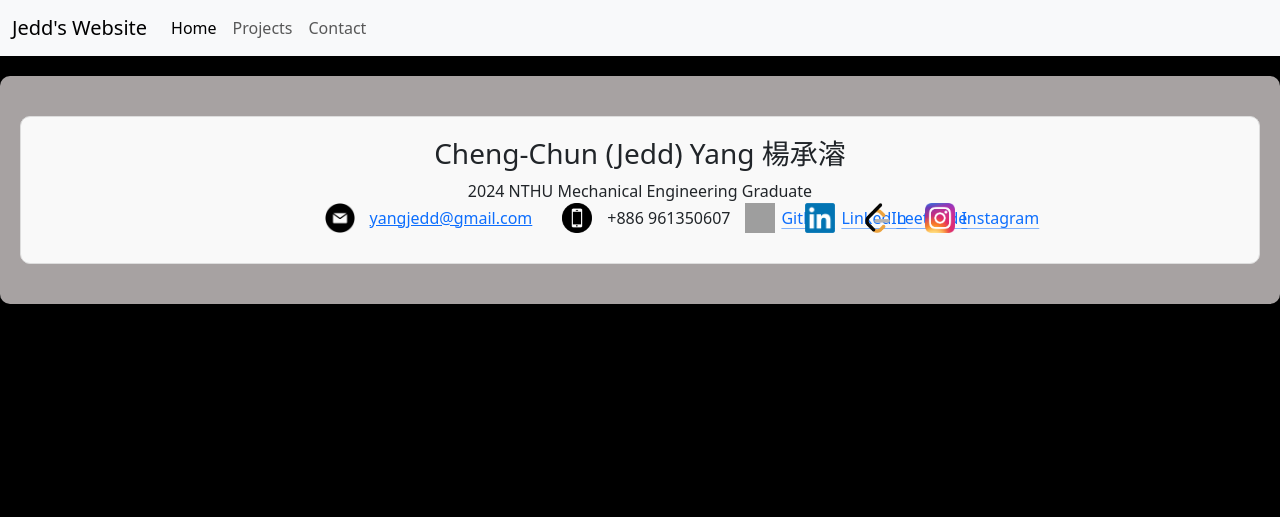
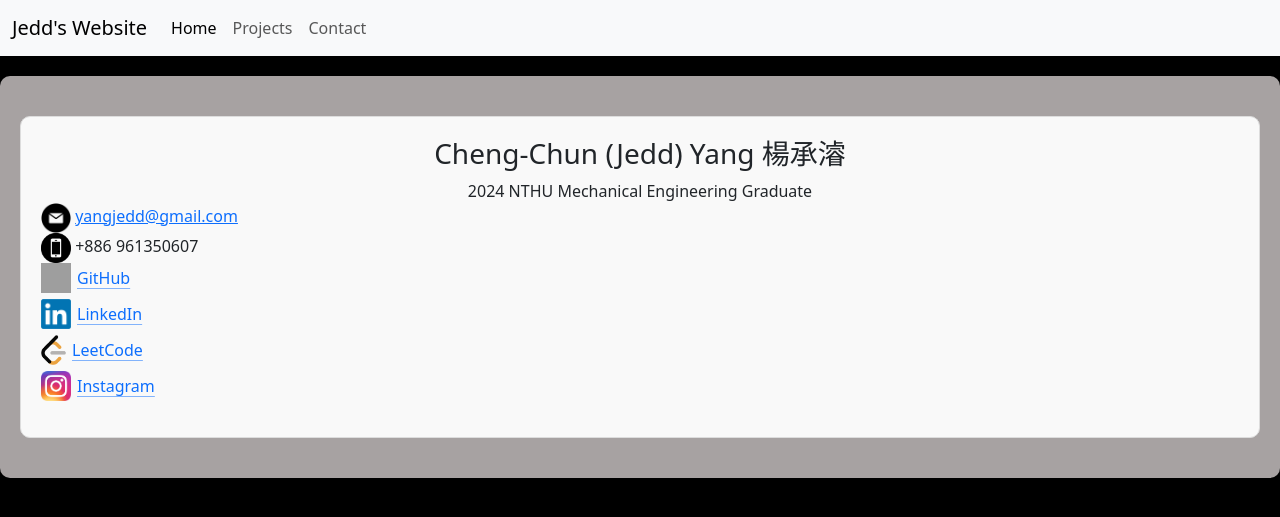
Before and after one commit to jeddiot/jedd-cv, a Jekyll site: the page built from contact.html, in a window 1280 px wide. Shown: the top 517 px of the page. Built offline with Jekyll 4.4.1, drawn with Linux system fonts in a browser that asks for light colours; grey boxes are pictures that could not be loaded.

Commit message:
Updated format

```diff
--- a/index.html
+++ b/index.html
@@ -9,7 +9,7 @@
     <pre id="code-block">
         <code>
             int main() {
-                cout<<""Hello, world, this is Jedd."";
+                cout<<"Hello, world, this is Jedd.";
             }
         </code>
     </pre>
--- a/style.css
+++ b/style.css
@@ -11,16 +11,15 @@
     background-color: #000000 !important;
 }
 
-/* .code-container {
+.code-container {
     display: block;
     margin: 0 auto;
-    background-color: #2d2d2d;
+    background-color: #1e1e1e;
     color: #f5f5f5;
     border-radius: 10px;
     overflow: hidden;
     box-shadow: 0 0 15px rgba(0, 0, 0, 0.2);
     width: 80%;
-    max-width: 800px;
 }
 
 .code-header {
@@ -30,7 +29,7 @@
     font-size: 18px;
     font-weight: bold;
     text-align: center;
-} */
+}
 
 /* Styled code area */
 pre {
@@ -125,7 +124,6 @@
 }
 
 .contact-info {
-    display: flex;
     flex-wrap: wrap; /* Allow elements to wrap to the next line */
     gap: 15px;
     align-items: center;
```
